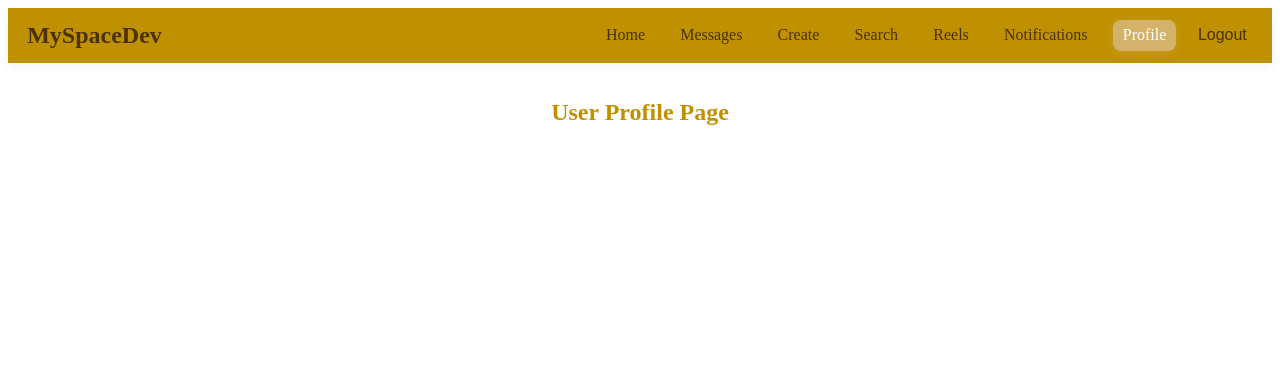
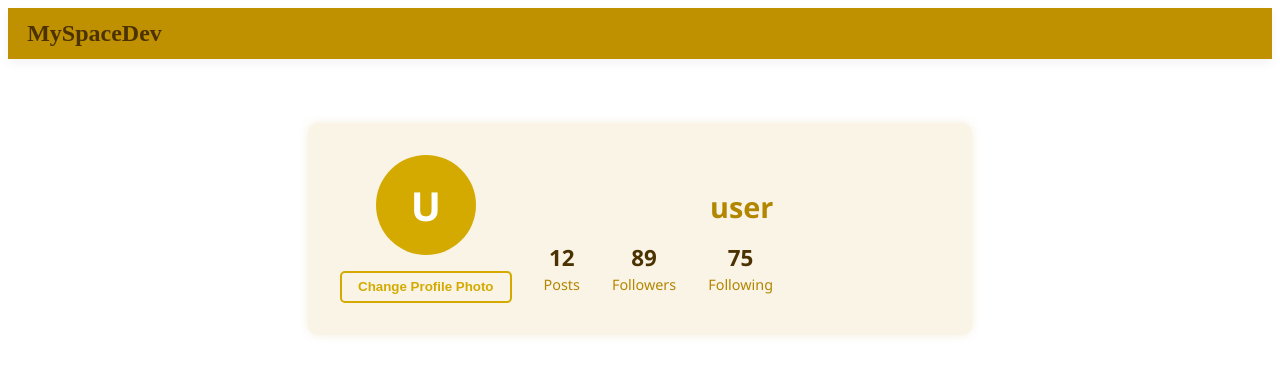
Before and after one commit to Vighnesh024/matrix, a React (Vite) app: page /profile in a window 1280 px wide. Shown: the top 376 px of the page. Built offline with nearby package versions, Linux system fonts and the light colour scheme; no server answers; sample sign-in values are in the browser's storage.

Commit message:
Auto commit

```diff
--- a/src/App.jsx
+++ b/src/App.jsx
@@ -9,7 +9,6 @@ import Messages from "./pages/Messages";
 import Search from "./pages/Search";
 import Reels from "./pages/Reels";
 import Notifications from "./pages/Notifications";
-import Create from "./pages/Create";
 
 export default function App() {
   return (
@@ -19,7 +18,6 @@ export default function App() {
         <Routes>
           <Route path="/" element={<Home />} />
           <Route path="/messages" element={<Messages />} />
-          <Route path="/create" element={<Create />} />
           <Route path="/search" element={<Search />} />
           <Route path="/reels" element={<Reels />} />
           <Route path="/notifications" element={<Notifications />} />
--- a/src/components/Navbar.jsx
+++ b/src/components/Navbar.jsx
@@ -5,7 +5,6 @@ import styles from "./Navbar.module.css";
 
 export default function Navbar() {
   const [user, setUser] = useState(null);
-  const [menuOpen, setMenuOpen] = useState(false);
 
   useEffect(() => {
     const unsubscribe = auth.onAuthStateChanged((currentUser) => {
@@ -15,48 +14,14 @@ export default function Navbar() {
     return unsubscribe;
   }, []);
 
-  const toggleMenu = () => {
-    setMenuOpen(!menuOpen);
-  };
-
   const getActiveClass = ({ isActive }) =>
     isActive ? `${styles.link} ${styles.active}` : styles.link;
 
   return (
     <nav className={styles.navbar}>
       <div className={styles.brand}>MySpaceDev</div>
-
-      <div className={styles.menuIcon} onClick={toggleMenu}>
-        ☰
-      </div>
-
-      <div className={`${styles.navLinks} ${menuOpen ? styles.showMenu : ""}`}>
-        <NavLink to="/" className={getActiveClass}>
-          Home
-        </NavLink>
-        <NavLink to="/messages" className={getActiveClass}>
-          Messages
-        </NavLink>
-        <NavLink to="/create" className={getActiveClass}>
-          Create
-        </NavLink>
-        <NavLink to="/search" className={getActiveClass}>
-          Search
-        </NavLink>
-        <NavLink to="/reels" className={getActiveClass}>
-          Reels
-        </NavLink>
-        <NavLink to="/notifications" className={getActiveClass}>
-          Notifications
-        </NavLink>
-        <NavLink to={user ? "/profile" : "/login"} className={getActiveClass}>
-          Profile
-        </NavLink>
-        {user ? (
-          <button onClick={() => auth.signOut()} className={styles.logoutButton}>
-            Logout
-          </button>
-        ) : (
+      <div className={styles.navLinks}>
+        {!user && (
           <>
             <NavLink to="/login" className={getActiveClass}>
               Login
--- a/src/pages/Create.jsx
+++ /dev/null
@@ -1,4 +0,0 @@
-// src/pages/Create.jsx
-export default function Create() {
-  return <h1>Create Page - Coming Soon</h1>;
-}
--- a/src/pages/Home.jsx
+++ b/src/pages/Home.jsx
@@ -1,8 +1,21 @@
 import styles from "./Home.module.css";
 import { useAuth } from "../contexts/AuthContext";
+import { useState } from "react";
+import { useNavigate } from "react-router-dom";
 
 export default function Home() {
-  const { user } = useAuth();
+  const { user, logout } = useAuth();
+  const [activeSection, setActiveSection] = useState("feed");
+  const navigate = useNavigate();
+
+  const handleLogout = async () => {
+    try {
+      await logout();
+      navigate("/login");
+    } catch (error) {
+      console.error("Logout failed:", error);
+    }
+  };
 
   if (!user) {
     return (
@@ -21,25 +34,48 @@ export default function Home() {
       {/* Left Sidebar */}
       <aside className={styles.leftSidebar}>
         <div className={styles.profile}>
-          <div className={styles.avatar}>
-            {user.email[0].toUpperCase()}
-          </div>
+          <div className={styles.avatar}>{user.email[0].toUpperCase()}</div>
           <div>
             <strong>{user.email.split("@")[0]}</strong>
-            <p>View Profile</p>
+            <p onClick={() => setActiveSection("profile")}>View Profile</p>
           </div>
         </div>
 
         <nav className={styles.navLinks}>
-          <a href="#" className={styles.navLink}>Home</a>
-          <a href="#" className={styles.navLink}>Stories</a>
-          <a href="#" className={styles.navLink}>Messages</a>
-          <a href="#" className={styles.navLink}>Settings</a>
+          <button
+            className={`${styles.navLink} ${activeSection === "feed" ? styles.active : ""}`}
+            onClick={() => setActiveSection("feed")}
+          >
+            Home
+          </button>
+          <button
+            className={`${styles.navLink} ${activeSection === "stories" ? styles.active : ""}`}
+            onClick={() => setActiveSection("stories")}
+          >
+            Reels
+          </button>
+          <button
+            className={`${styles.navLink} ${activeSection === "messages" ? styles.active : ""}`}
+            onClick={() => setActiveSection("messages")}
+          >
+            Messages
+          </button>
+          <button
+            className={`${styles.navLink} ${activeSection === "profile" ? styles.active : ""}`}
+            onClick={() => setActiveSection("profile")}
+          >
+            Profile
+          </button>
         </nav>
+
+        <button className={styles.logoutButton} onClick={handleLogout}>
+          Logout
+        </button>
       </aside>
 
-      {/* Center Feed */}
+      {/* Main Feed */}
       <main className={styles.feed}>
+        {activeSection === "feed" && (
           <div className={styles.post}>
             <div className={styles.postHeader}>
               <div className={styles.avatar}>{user.email[0].toUpperCase()}</div>
@@ -56,7 +92,21 @@ export default function Home() {
               <button>💬 Comment</button>
             </div>
           </div>
-        {/* Add more posts here */}
+        )}
+
+        {activeSection === "stories" && <h2>Reels section coming soon...</h2>}
+        {activeSection === "messages" && <h2>Messages section placeholder</h2>}
+        {activeSection === "profile" && (
+          <div>
+            <h2>Change Profile Photo</h2>
+            <p>
+              Username: <strong>{user.email.split("@")[0]}</strong>
+            </p>
+            <p>Posts: 0</p>
+            <p>Followers: 0</p>
+            <p>Following: 0</p>
+          </div>
+        )}
       </main>
 
       {/* Right Sidebar */}
--- a/src/pages/Home.module.css
+++ b/src/pages/Home.module.css
@@ -38,7 +38,6 @@ p {
 }
 
 /* Instagram-like layout */
-
 .instagramLayout {
   display: flex;
   max-width: 1000px;
@@ -90,15 +89,29 @@ p {
 }
 
 .navLink {
+  background: none;
+  border: none;
+  font: inherit;
+  text-align: left;
   color: #4b3200;
-  text-decoration: none;
   font-weight: 600;
   padding: 0.5rem;
   border-radius: 6px;
   transition: background-color 0.3s ease;
+  cursor: pointer;
+  -webkit-transition: background-color 0.3s ease;
+  -moz-transition: background-color 0.3s ease;
+  -ms-transition: background-color 0.3s ease;
+  -o-transition: background-color 0.3s ease;
 }
 
 .navLink:hover {
+  background-color: #b38600;
+  color: white;
+}
+
+/* Active state for nav link */
+.active {
   background-color: #b38600;
   color: white;
 }
@@ -178,3 +191,19 @@ p {
   background: rgba(191, 144, 0, 0.1);
   border-radius: 6px;
 }
+
+.logoutButton {
+  background-color: #b38600;
+  color: white;
+  border: none;
+  padding: 0.5rem 1rem;
+  margin-top: 1rem;
+  font-weight: 600;
+  border-radius: 6px;
+  cursor: pointer;
+  transition: background-color 0.3s ease;
+}
+
+.logoutButton:hover {
+  background-color: #d4aa00;
+}
--- a/src/pages/Profile.jsx
+++ b/src/pages/Profile.jsx
@@ -1,3 +1,30 @@
-export default function Home() {
-  return <h2>User Profile Page</h2>;
+import styles from "./Profile.module.css"; // adjust if path differs
+import { useAuth } from "../contexts/AuthContext";
+
+export default function Profile() {
+  const { user } = useAuth();
+
+  if (!user) return <p>Loading...</p>;
+
+  const username = user.email.split("@")[0];
+
+  return (
+    <div className={styles.profilePage}>
+      <div className={styles.profileCard}>
+        <div className={styles.avatarSection}>
+          <div className={styles.avatar}>{user.email[0].toUpperCase()}</div>
+          <button className={styles.changePhotoBtn}>Change Profile Photo</button>
+        </div>
+
+        <div className={styles.profileDetails}>
+          <h2 className={styles.username}>{username}</h2>
+          <div className={styles.stats}>
+            <div><strong>12</strong><span>Posts</span></div>
+            <div><strong>89</strong><span>Followers</span></div>
+            <div><strong>75</strong><span>Following</span></div>
+          </div>
+        </div>
+      </div>
+    </div>
+  );
 }
--- /dev/null
+++ b/src/pages/Profile.module.css
@@ -0,0 +1,83 @@
+.profilePage {
+  display: flex;
+  justify-content: center;
+  padding: 3rem 1rem;
+  font-family: 'Segoe UI', Tahoma, Geneva, Verdana, sans-serif;
+}
+
+.profileCard {
+  background: #f9f4e6;
+  padding: 2rem;
+  border-radius: 10px;
+  max-width: 600px;
+  width: 100%;
+  box-shadow: 0 0 10px rgba(191, 144, 0, 0.15);
+  display: flex;
+  gap: 2rem;
+  align-items: center;
+  color: #4b3200;
+}
+
+.avatarSection {
+  text-align: center;
+}
+
+.avatar {
+  width: 100px;
+  height: 100px;
+  background-color: #d4aa00;
+  color: white;
+  font-size: 2.5rem;
+  border-radius: 50%;
+  display: flex;
+  align-items: center;
+  justify-content: center;
+  margin: 0 auto 1rem;
+  font-weight: bold;
+}
+
+.changePhotoBtn {
+  background: none;
+  border: 2px solid #d4aa00;
+  color: #d4aa00;
+  padding: 0.4rem 1rem;
+  font-weight: 600;
+  border-radius: 5px;
+  cursor: pointer;
+  transition: all 0.3s ease;
+}
+
+.changePhotoBtn:hover {
+  background-color: #d4aa00;
+  color: white;
+}
+
+.profileDetails {
+  flex-grow: 1;
+}
+
+.username {
+  font-size: 1.8rem;
+  margin-bottom: 1rem;
+  color: #b38600;
+}
+
+.stats {
+  display: flex;
+  gap: 2rem;
+}
+
+.stats div {
+  text-align: center;
+}
+
+.stats strong {
+  display: block;
+  font-size: 1.4rem;
+  color: #4b3200;
+}
+
+.stats span {
+  font-size: 0.9rem;
+  color: #b38600;
+}
```
Also changed, not shown: src/components/Profile.jsx (deleted, +0 -13 lines), src/components/Sidebar.jsx (added, +18 -0 lines). Lines whose indentation alone changed are shown as unchanged.
